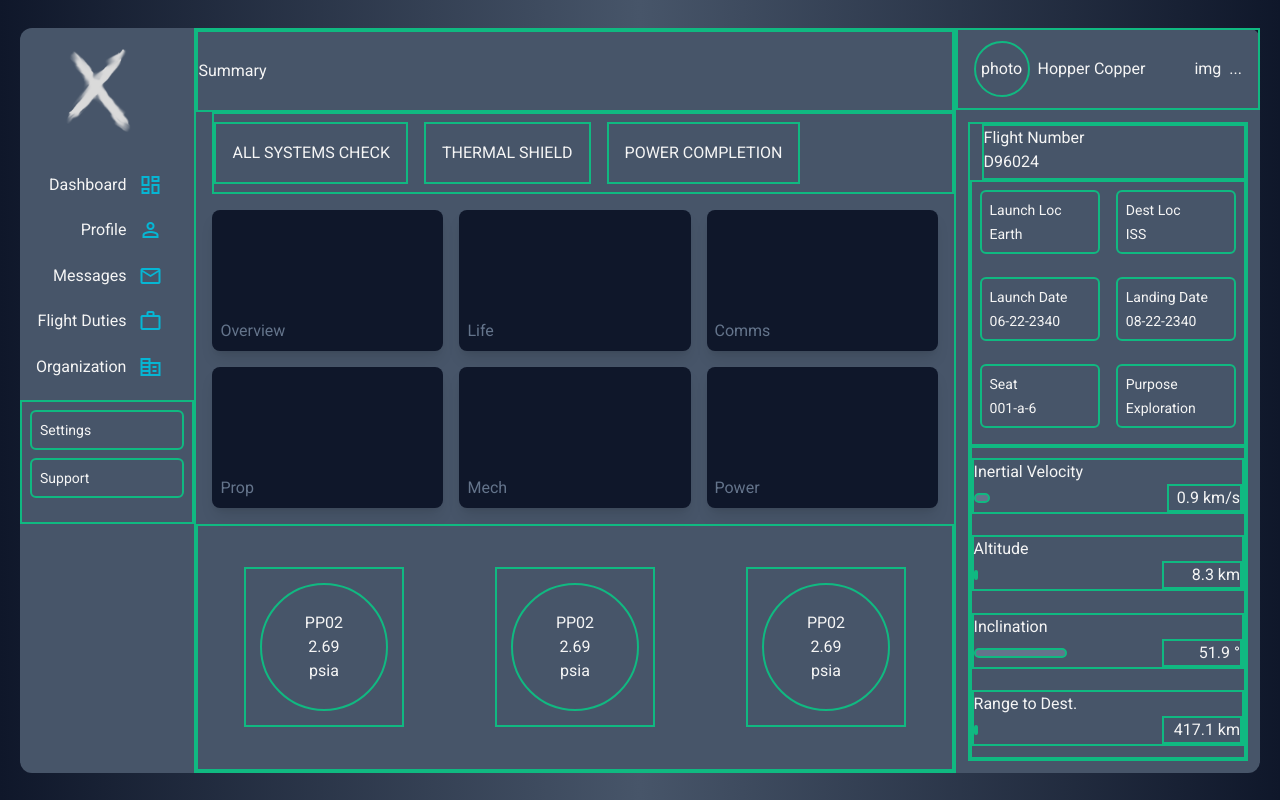
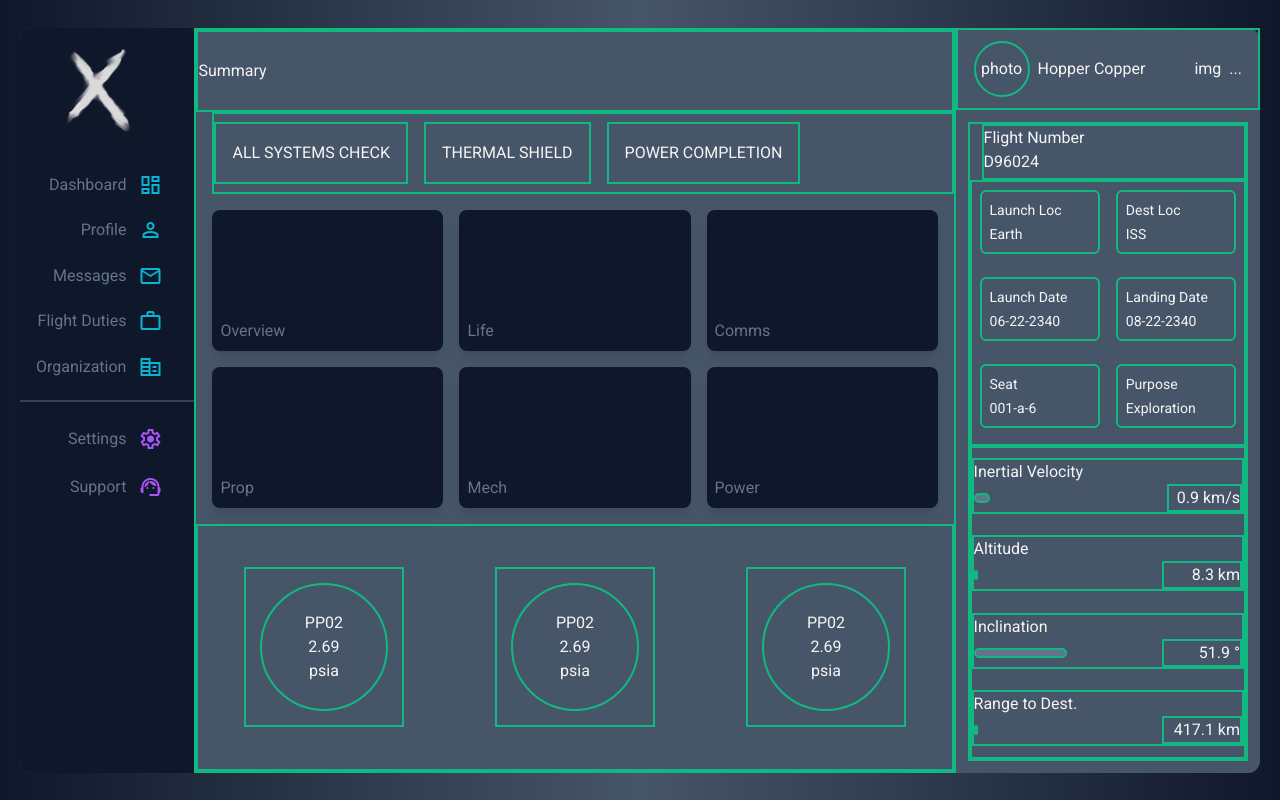
Before and after one commit to kb-git-hub/admin-dashboard, a website: page src/index.html in a window 1280 px wide. Drawn offline with nearby package versions, Linux system fonts and the light colour scheme.

Commit message:
More Update CSS

```diff
--- a/src/index.html
+++ b/src/index.html
@@ -38,7 +38,7 @@ bg-gradient-to-r from-slate-900 via-slate-600 to-slate-900
     bg-slate-600
     ">
         <div class="dashLeftLinks
-        grid grid-rows-6
+        grid grid-rows-6 bg-slate-900 rounded-l-xl
         ">
             <div class="logo  row-span-1 flex items-center justify-center ">
                 <img class="object-scale-down h-[5.5rem] mr-4" src="/static/x2.png">
@@ -49,26 +49,26 @@ bg-gradient-to-r from-slate-900 via-slate-600 to-slate-900
             <div class="main   row-span-2 flex flex-col justify-evenly">
 
                 <div class="leftSelect">
-                    <div class=" text-end grow mr-3 ">Dashboard</div>
+                    <div class=" leftSelectText ">Dashboard</div>
                     <span class="material-symbols-outlined  justify-self-end mr-4 text-cyan-500">
                         dashboard </span>
                 </div>
 
                 <div class="leftSelect">
-                    <div class=" text-end grow mr-3  ">Profile</div>
+                    <div class=" leftSelectText  ">Profile</div>
                     <span class="material-symbols-outlined  justify-self-end mr-4 text-cyan-500">
                         person
                         </span>
                 </div>
 
                 <div class="leftSelect">
-                    <div class=" text-end grow mr-3  ">Messages</div>
+                    <div class=" leftSelectText ">Messages</div>
                     <span class="material-symbols-outlined justify-self-end mr-4 text-cyan-500">mail</span>
 
                 </div>
 
                 <div class="leftSelect">
-                    <div class=" text-end grow mr-3  ">Flight Duties</div>
+                    <div class=" leftSelectText ">Flight Duties</div>
 
                     <span class="material-symbols-outlined justify-self-end mr-4 text-cyan-500">
                         work
@@ -76,7 +76,7 @@ bg-gradient-to-r from-slate-900 via-slate-600 to-slate-900
                 </div>
 
                 <div class="leftSelect">
-                    <div class=" text-end grow mr-3  ">Organization</div>
+                    <div class=" leftSelectText">Organization</div>
                     <span class="material-symbols-outlined justify-self-end mr-4 text-cyan-500">
                         corporate_fare
                         </span>
@@ -85,9 +85,22 @@ bg-gradient-to-r from-slate-900 via-slate-600 to-slate-900
 
             </div>
 
-            <div class="help layoutBorder">
-                <div class="settings itineraryCards layoutBorder">Settings</div>
-                <div class="support itineraryCards layoutBorder">Support</div>
+            <div class="border-t-2 border-slate-700  flex flex-col justify-evenly ">
+                <div class="leftSelect">
+                    <div class=" leftSelectText ">Settings</div>
+                    <span class="material-symbols-outlined justify-self-end mr-4 text-purple-500">
+                        settings
+                        </span>
+                </div>
+
+                <div class="leftSelect">
+                    <div class=" leftSelectText  ">Support</div>
+                    <span class="material-symbols-outlined justify-self-end mr-4 text-purple-500">
+                        support_agent
+                        </span>
+                </div>
+
+
             </div>
         </div>
 
--- a/src/input.css
+++ b/src/input.css
@@ -51,3 +51,10 @@ body {
         ease-in-out duration-300
     }
 }
+
+@layer components {
+    .leftSelectText {
+        cursor: pointer;
+        @apply text-end grow mr-3 text-slate-500 hover:text-white
+    }
+}
```
Also changed, not shown: dist/output.css.
